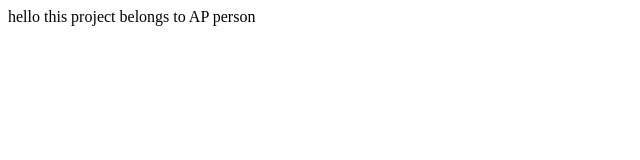
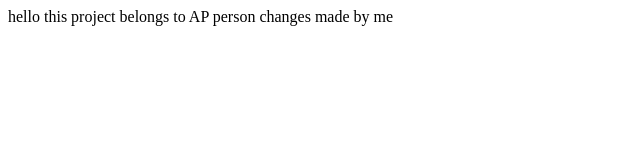
Before and after one commit to shasikala-dondapati/APperson, a plain HTML site: page index.html in a window 1280 px wide. Shown: the whole page, without its empty margins (0-640 px from the left). Drawn offline with Linux system fonts and the light colour scheme.

Commit message:
changes made by me

```diff
--- a/index.html
+++ b/index.html
@@ -7,5 +7,6 @@
 </head>
 <body>
     hello this project belongs to AP person
+    changes made by me
 </body>
 </html>
```
